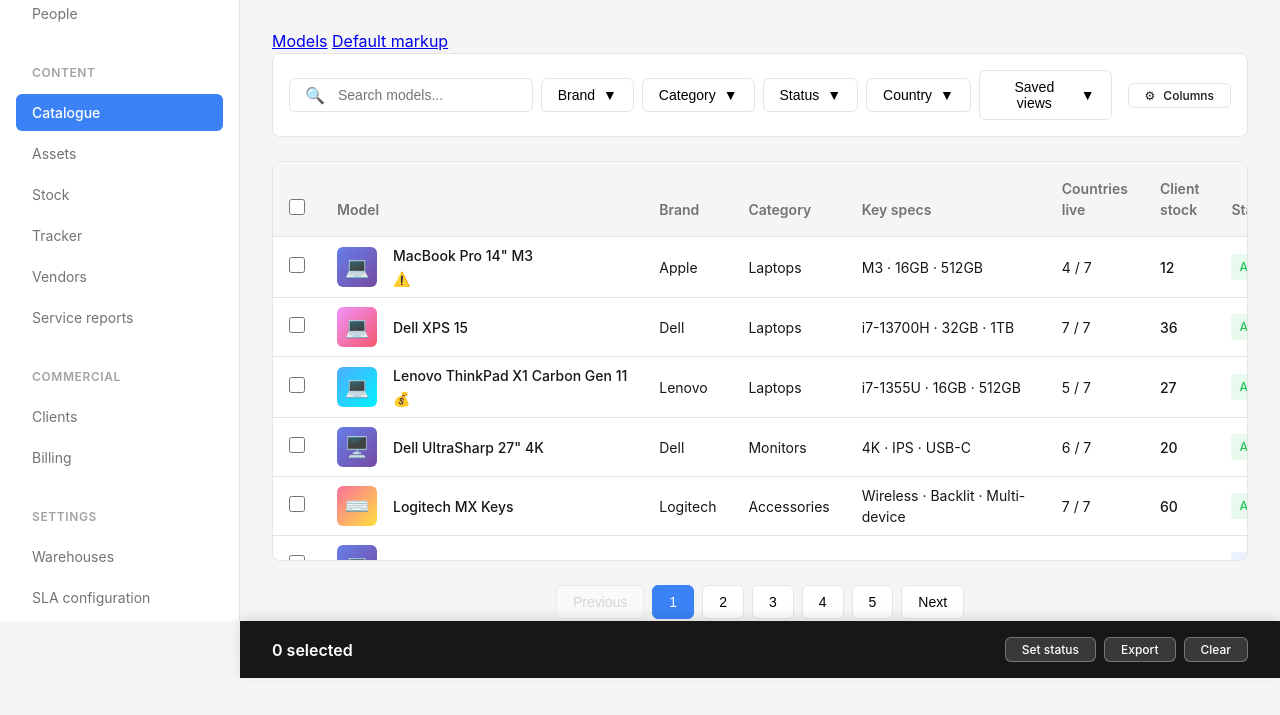
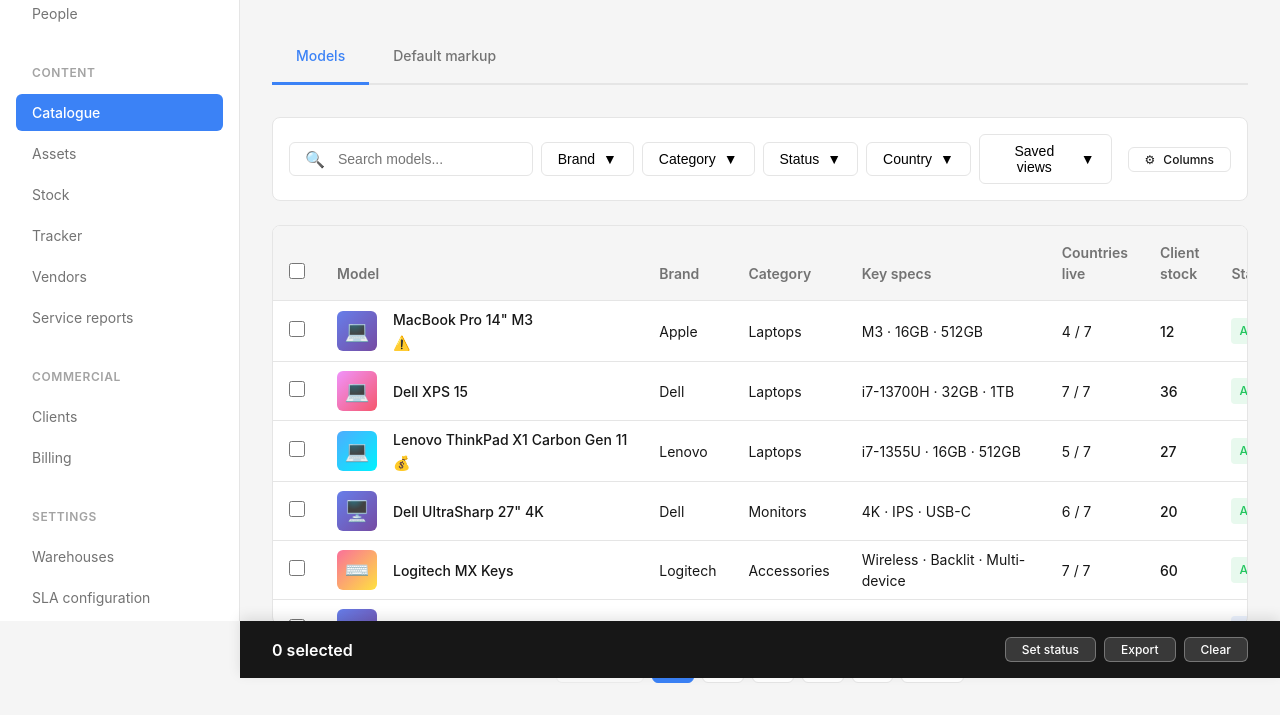
Before and after one commit to Esevel/Greenfield-SAP, a website built with Vite: page pages/catalogue/list.html in a window 1280 px wide. Shown: the part 179-894 px from the top of the page. Before the commit the page ends 830 px from the top, so only its background shows below. Built offline with nearby package versions, Linux system fonts and the light colour scheme.

Commit message:
Catalogue: Fix tabs styling in Model tab

```diff
--- a/pages/catalogue/list.html
+++ b/pages/catalogue/list.html
@@ -6,6 +6,7 @@
   <title>Catalogue - Admin Portal</title>
   <link rel="stylesheet" href="/styles/main.css">
   <link rel="stylesheet" href="/styles/catalogue.css">
+  <link rel="stylesheet" href="/styles/catalogue-edit.css">
 </head>
 <body>
   <div class="app-container">
@@ -30,7 +31,7 @@
         </div>
 
         <nav class="tab-strip">
-          <a href="/pages/catalogue/list.html" class="tab-link active">Models</a>
+          <a href="/pages/catalogue/list.html" class="tab-link active" aria-current="page">Models</a>
           <a href="/pages/catalogue/markup.html" class="tab-link">Default markup</a>
         </nav>
 
```
Also changed, not shown: pages/catalogue/markup.html (+1 -1 lines).
